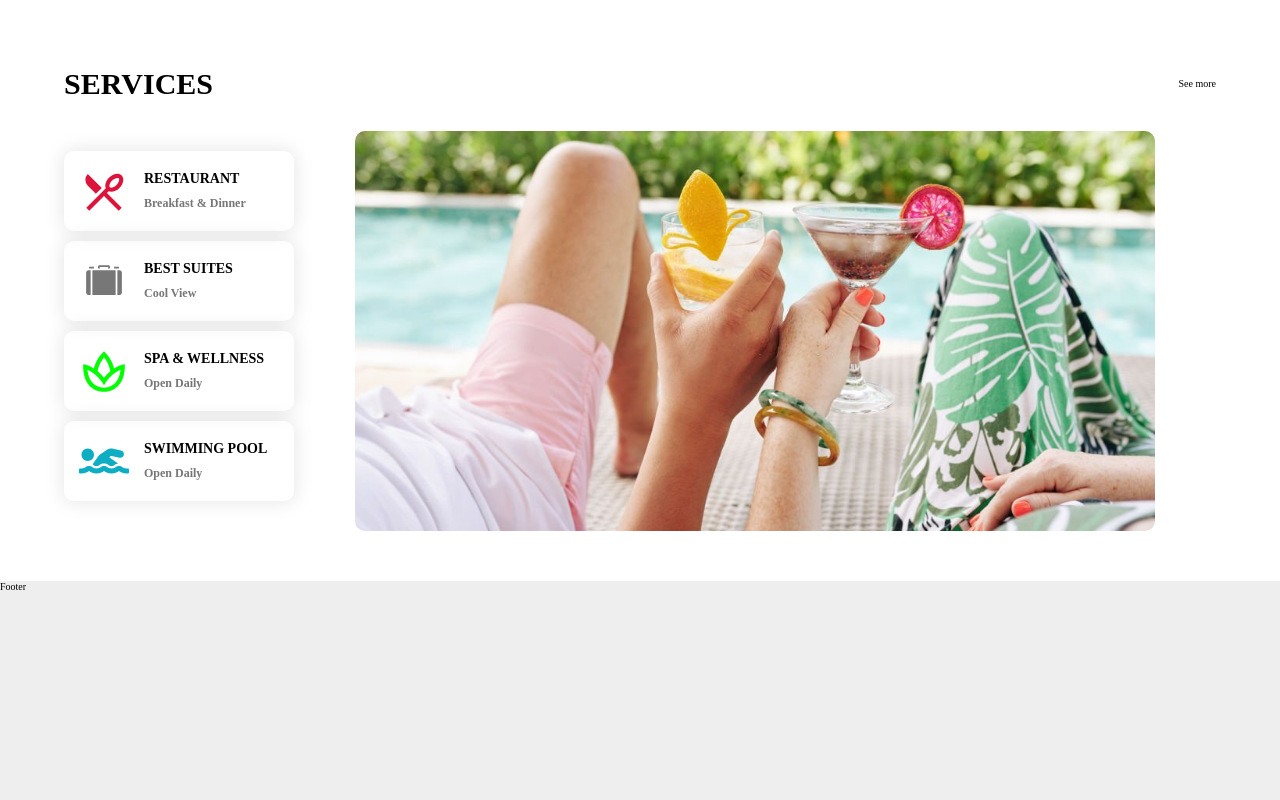
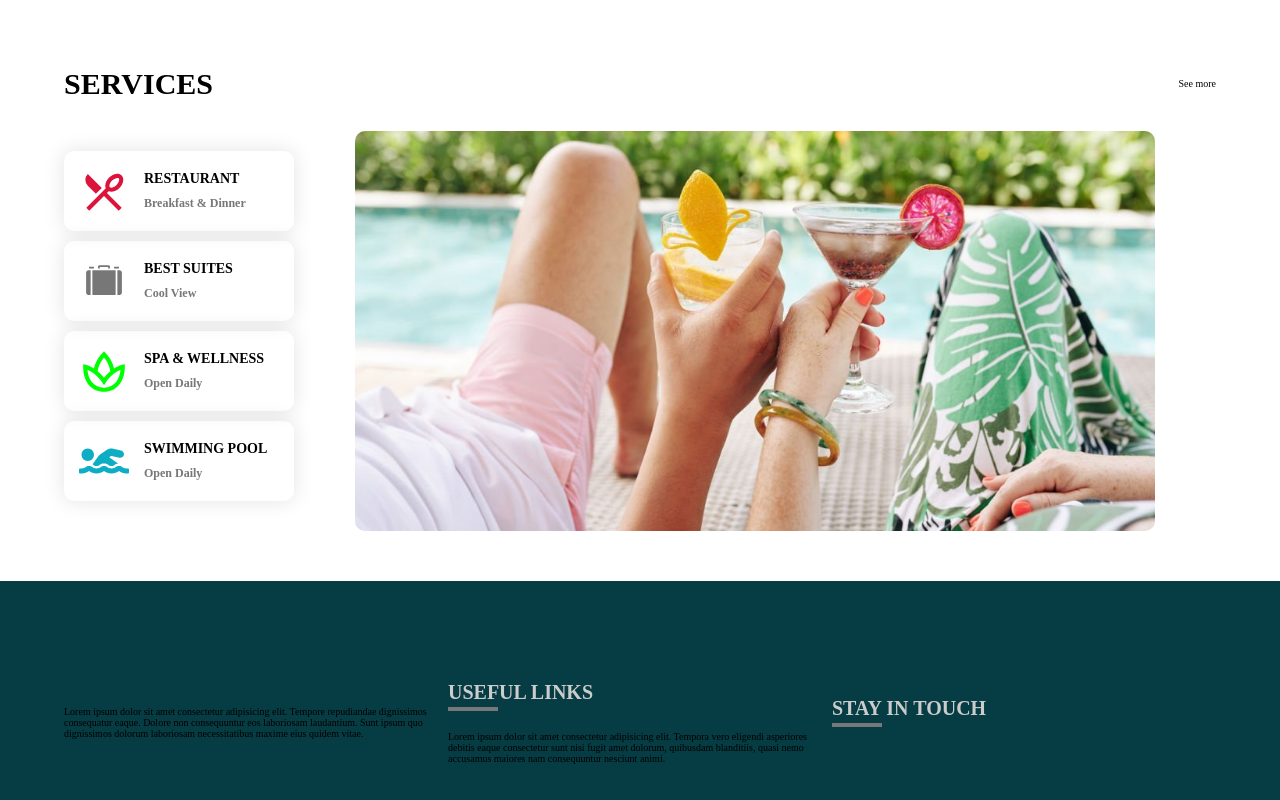
Before and after one commit to PrinceNarteh/hotel, a React (Create React App) app: page / in a window 1280 px wide. Shown: the part 2276-3076 px from the top of the page. Before the commit the page ends 2868 px from the top, so only its background shows below. Built offline with nearby package versions, Linux system fonts and the light colour scheme.

Commit message:
style head sectio of the footer

```diff
--- a/src/components/footer/Footer.tsx
+++ b/src/components/footer/Footer.tsx
@@ -1,5 +1,64 @@
 import React from "react";
+import styled from "styled-components";
+import { theme } from "../../theme/theme";
+import { Column } from "../styles/Column";
+import { Container } from "../styles/Container";
+import { Row } from "../styles/Row";
+import { Section } from "../styles/Section";
 
 export const Footer = () => {
-  return <div>Footer</div>;
+  return (
+    <Section background-color={theme.colors.armyGreen} padding="10rem 0">
+      <Container fluid>
+        <Row>
+          <FooterColumn>
+            Lorem ipsum dolor sit amet consectetur adipisicing elit. Tempore
+            repudiandae dignissimos consequatur eaque. Dolore non consequuntur
+            eos laboriosam laudantium. Sunt ipsum quo dignissimos dolorum
+            laboriosam necessitatibus maxime eius quidem vitae.
+          </FooterColumn>
+          <FooterColumn>
+            <Head>
+              <h6>Useful Links</h6>
+            </Head>
+            <div className="body">
+              Lorem ipsum dolor sit amet consectetur adipisicing elit. Tempora
+              vero eligendi asperiores debitis eaque consectetur sunt nisi fugit
+              amet dolorum, quibusdam blanditiis, quasi nemo accusamus maiores
+              nam consequuntur nesciunt animi.
+            </div>
+          </FooterColumn>
+          <FooterColumn>
+            <Head>
+              <h6>Stay In Touch</h6>
+            </Head>
+          </FooterColumn>
+        </Row>
+      </Container>
+    </Section>
+  );
 };
+
+const FooterColumn = styled(Column)`
+  flex: 1;
+  justify-content: flex-start;
+`;
+
+const Head = styled.div`
+  margin-bottom: 2rem;
+
+  h6 {
+    color: #ccc;
+    font-size: 2rem;
+    text-transform: uppercase;
+
+    &::after {
+      content: "";
+      display: block;
+      height: 0.4rem;
+      width: 5rem;
+      background-color: #777;
+      margin-top: 0.3rem;
+    }
+  }
+`;
--- a/src/components/styles/Row.tsx
+++ b/src/components/styles/Row.tsx
@@ -7,6 +7,7 @@ interface RowProps {
 export const Row = styled.div`
   display: flex;
   align-items: center;
+
   ${({ gap }: RowProps) =>
     gap &&
     css`
```
Also changed, not shown: src/Router.tsx (added, +11 -0 lines).
